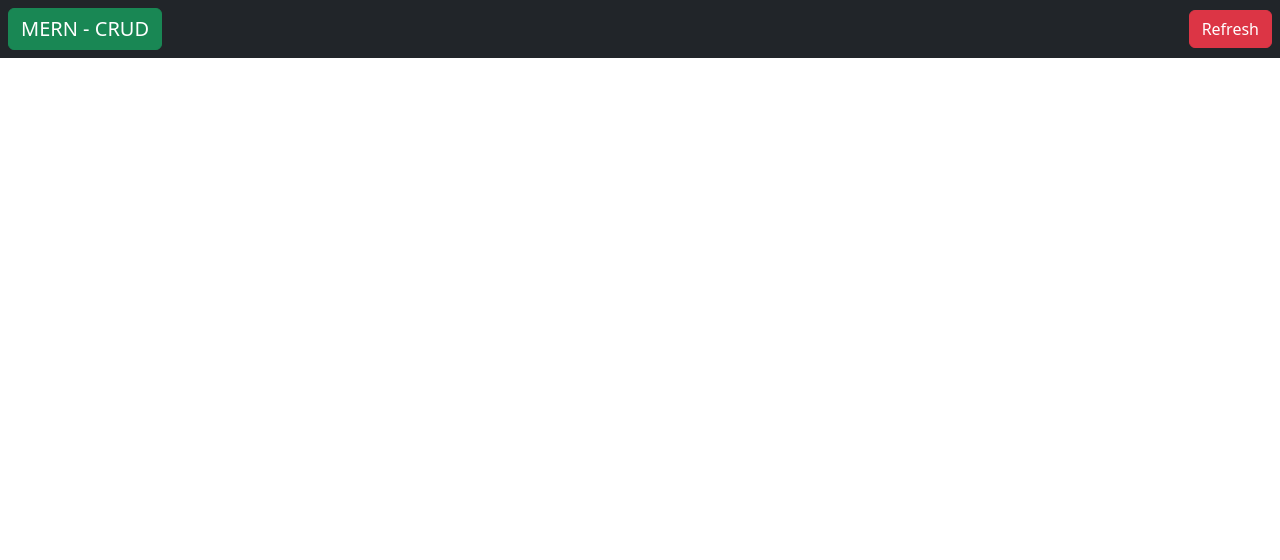
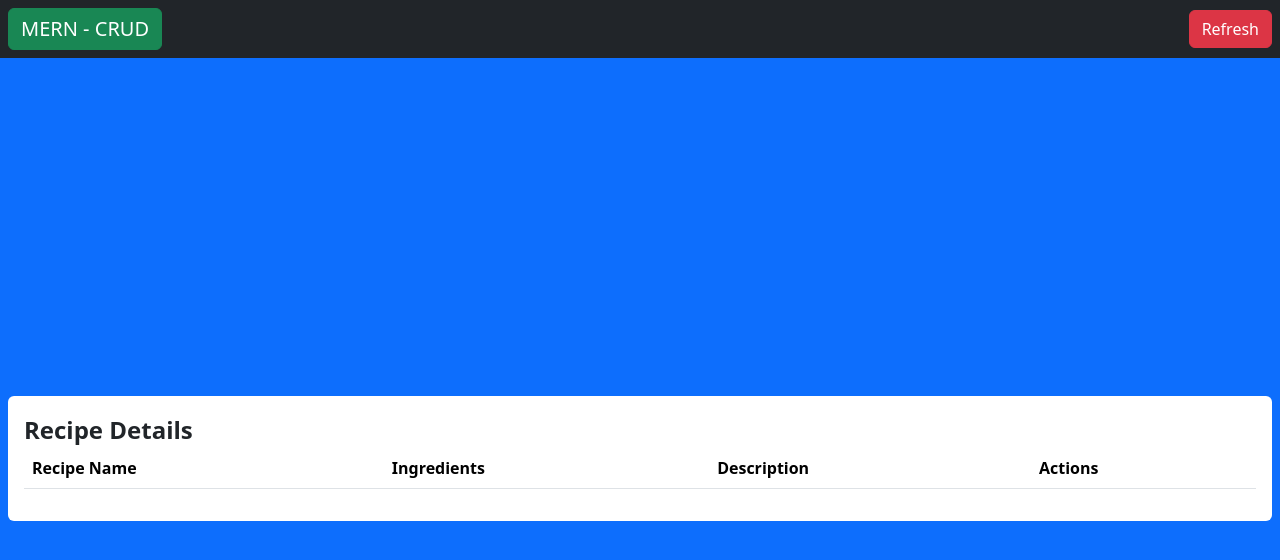
Before and after one commit to MADHURANGA-SKP/MERN-Frontend, a React (Vite) app: page /recipe/1 in a window 1280 px wide. Before the commit this address had no page. Shown: the top 560 px of the page. Built offline with nearby package versions, Linux system fonts and the light colour scheme.

Commit message:
feat:new-page

```diff
--- a/src/App.jsx
+++ b/src/App.jsx
@@ -2,6 +2,7 @@ import Users from "./Users";
 import "bootstrap/dist/css/bootstrap.min.css";
 import { BrowserRouter, Routes, Route } from "react-router-dom";
 import CreateUser from "./CreateUser";
+import RecipeDetailsPage from "./RecipeDetailsPage";
 import { useEffect } from "react";
 import axios from "axios";
 import { useDispatch } from "react-redux";
@@ -50,6 +51,7 @@ function App() {
         <Routes>
           <Route path="/" element={<Users />} />
           <Route path="/create" element={<CreateUser />} />
+          <Route path="/recipe/:id" element={<RecipeDetailsPage />} />
           <Route path="/edit/:id" element={<UpdateUser />} />
         </Routes>
       </BrowserRouter>
--- /dev/null
+++ b/src/RecipeDetailsPage.jsx
@@ -0,0 +1,58 @@
+import { useEffect, useState } from "react";
+import { useSelector } from "react-redux";
+import { useParams, Link } from "react-router-dom";
+
+function RecipeDetailsPage() {
+  const { id } = useParams();
+  const [recipeName, setRecipeName] = useState();
+  const [ingredients, setIngredients] = useState();
+  const [description, setDescription] = useState();
+
+  const users = useSelector((state) => state.users.users);
+  const user = users.find((u) => u.id === id);
+
+  useEffect(() => {
+    if (user) {
+      setRecipeName(user.recipeName);
+      setIngredients(user.ingredients);
+      setDescription(user.description);
+    }
+  }, [user]);
+
+  return (
+    <div>
+      <div className="d-flex vh-100 bg-primary justify-content-center align-items-center">
+        <div className="w-100 bg-white rounded p-3 mx-2">
+          <div className="fs-4 fw-bold">Recipe Details</div>
+
+          <table className="table ">
+            <thead>
+              <tr>
+                <th>Recipe Name</th>
+                <th>Ingredients</th>
+                <th>Description</th>
+                <th>Actions</th>
+              </tr>
+            </thead>
+            <tbody>
+              {user && (
+                <tr key={user.id}>
+                  <td>{recipeName}</td>
+                  <td>{ingredients}</td>
+                  <td>{description}</td>
+                  <td>
+                    <Link to="/" className="btn btn-sm btn-success my-2">
+                      Home
+                    </Link>
+                  </td>
+                </tr>
+              )}
+            </tbody>
+          </table>
+        </div>
+      </div>
+    </div>
+  );
+}
+
+export default RecipeDetailsPage;
--- a/src/Users.jsx
+++ b/src/Users.jsx
@@ -1,7 +1,7 @@
 import axios from "axios";
 import "bootstrap/dist/css/bootstrap.min.css";
 import { useDispatch, useSelector } from "react-redux";
-import { Link } from "react-router-dom";
+import { Link, useNavigate } from "react-router-dom";
 import { deleteUser } from "./redux/userSlice";
 
 /*
@@ -12,6 +12,8 @@ import { deleteUser } from "./redux/userSlice";
   It also gets the dispatch function using the useDispatch hook.
   */
 const CreateUser = () => {
+  const navigate = useNavigate();
+
   const users = useSelector((state) => state.users.users);
   const dispatch = useDispatch();
 
@@ -57,7 +59,7 @@ const CreateUser = () => {
             Add a recipe +
           </Link>
 
-          <table className="table bg-dark">
+          <table className="table ">
             <thead>
               <tr>
                 <th>Recipe Name</th>
@@ -70,7 +72,17 @@ const CreateUser = () => {
               {users.map((user) => {
                 return (
                   <tr key={user.id}>
-                    <td>{user.recipeName}</td>
+                    <td
+                      onClick={() => navigate(`/recipe/${user.id}`)}
+                      style={{
+                        cursor: "pointer",
+                        fontWeight: "bold",
+                        textDecoration: "underline",
+                      }}
+                      className="text-secondary"
+                    >
+                      {user.recipeName}
+                    </td>
                     <td>{user.ingredients}</td>
                     <td>{user.description}</td>
                     <td>
```
